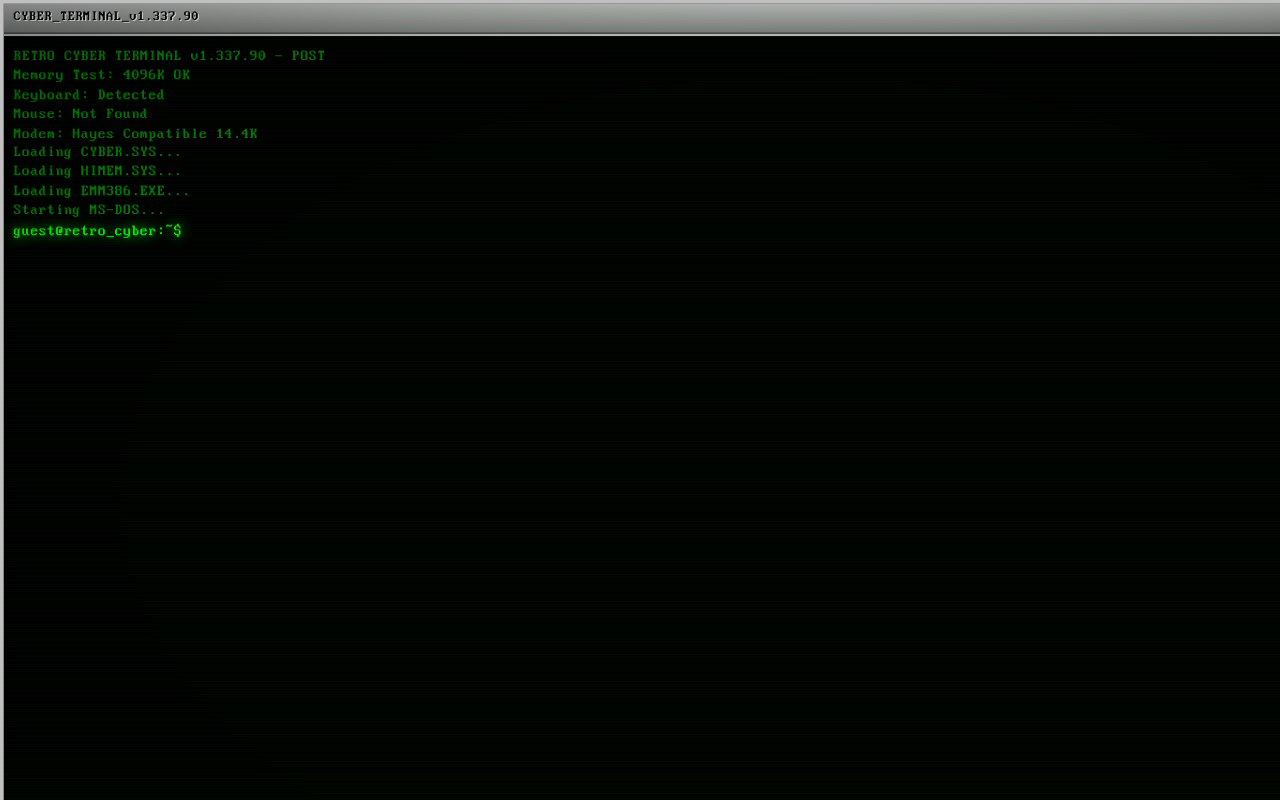
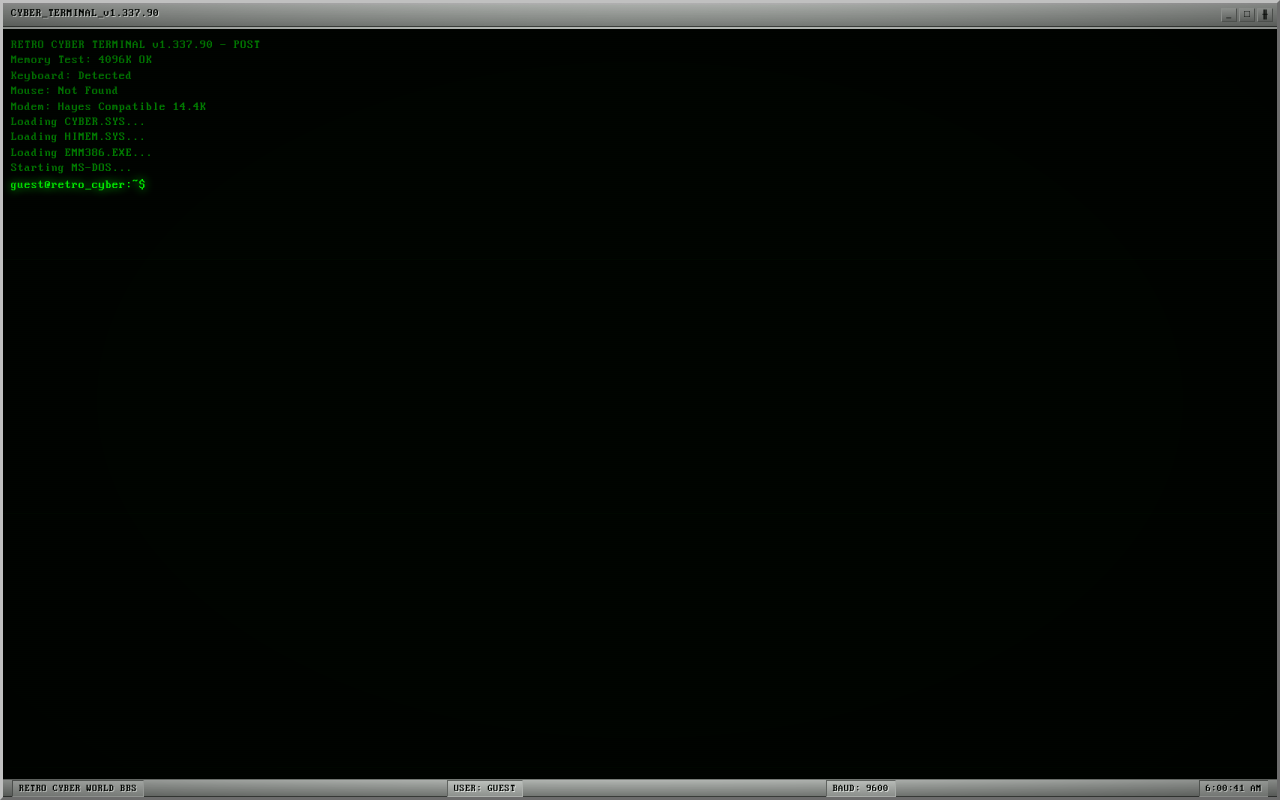
Before and after one commit to Akshith-cdr/retro-cyber-website, a React (Vite) app: page / in a window 1280 px wide. Built offline with nearby package versions, Linux system fonts and the light colour scheme.

Commit message:
Minor bug fixes

```diff
--- a/src/index.css
+++ b/src/index.css
@@ -21,8 +21,6 @@
 #root {
   width: 100vw;
   height: 100vh;
-  transform: scale(1.25);
-  transform-origin: top left;
 }
 
 * {
```
